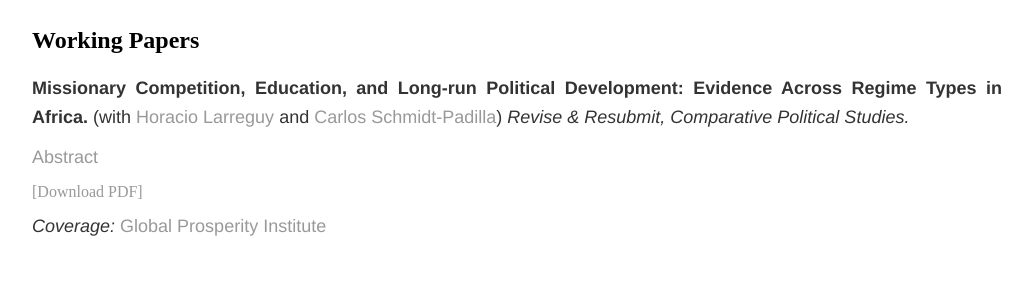
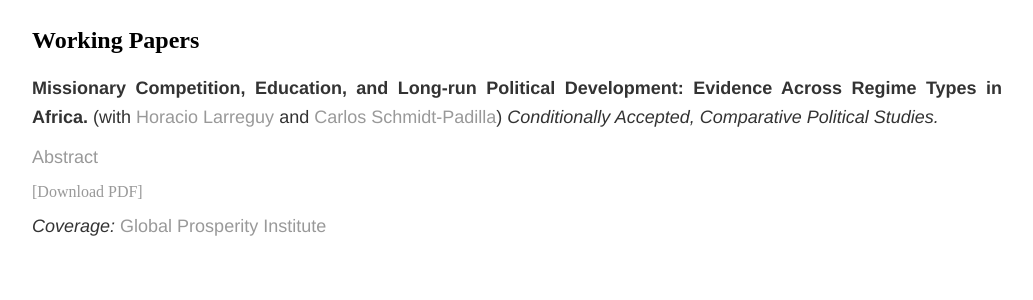
Before and after one commit to soeren-henn/soeren-henn.github.io, a Jekyll site: the page built from research/index.html, in a window 1280 px wide and 900 px high, scrolled down 1198 px. Shown: the part 153-453 px from the top of the window, without its empty margins (123-1156 px from the left). Built offline with Jekyll 4.4.1, drawn with Linux system fonts in a browser that asks for light colours.

Commit message:
Update index.html

```diff
--- a/research/index.html
+++ b/research/index.html
@@ -65,7 +65,7 @@
 	<h2>Working Papers</h2>
 
 	<div class="paper">
-		<p><b>Missionary Competition, Education, and Long-run Political Development: Evidence Across Regime Types in Africa.</b> (with <a href="https://sites.google.com/site/hlarreguy/" target="_blank">Horacio Larreguy</a> and <a href="https://cschmidtpadilla.github.io/" target="_blank">Carlos Schmidt-Padilla</a>) <i>Revise &amp Resubmit, Comparative Political Studies.</i></p>
+		<p><b>Missionary Competition, Education, and Long-run Political Development: Evidence Across Regime Types in Africa.</b> (with <a href="https://sites.google.com/site/hlarreguy/" target="_blank">Horacio Larreguy</a> and <a href="https://cschmidtpadilla.github.io/" target="_blank">Carlos Schmidt-Padilla</a>) <i>Conditionally Accepted, Comparative Political Studies.</i></p>
 		<p><a href="#" class="show-abstract">Abstract</a></p>
     		<p class="hidden-paragraph">In Africa, missionaries used schooling to gain adherents. We study how historical missionary activity shaped long-run education and political development across regime types. We exploit plausibly exogenous variation in exposure to Catholic missionaries generated by their territorial administration system. Using a regression discontinuity design, we show that proximity to historical diocese headquarters generally led to an increased presence of Catholic missionaries, as well as long-term positive effects on Catholic identity and educational outcomes. The effects on political outcomes vary by regime type. Only individuals exposed to greater historical missionary activity in open anocracies<code>&#8212;</code>relative to those in democracies and closed anocracies<code>&#8212;</code>are more likely to participate in politics. Moreover, they are also the only ones who are more engaged, supportive of democratic institutions, and disenchanted with the state of democracy and incumbent in their countries.</p>
 		<a href="/files/Henn_Missionaries.pdf" class="btn btn-default pull-right" title="PDF">[Download PDF]</a>
```
